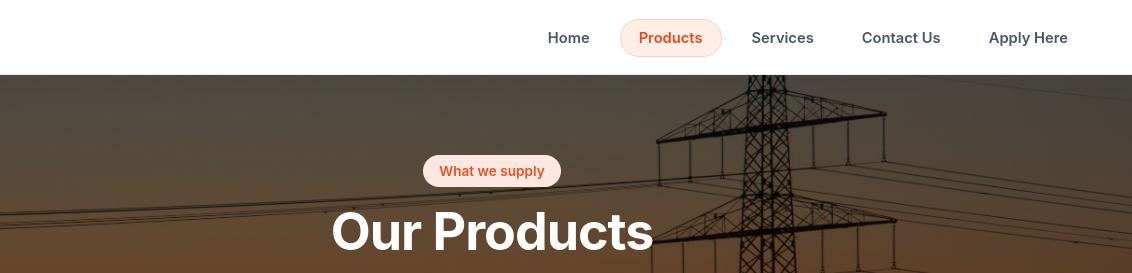
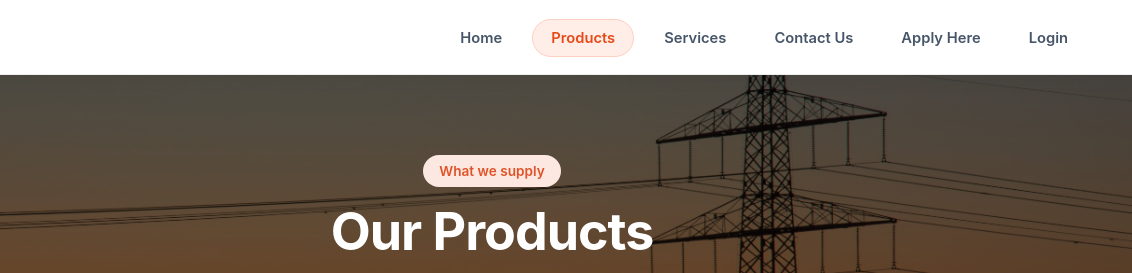
Before and after one commit to khlaphony/cssweng_georgetown, a website: page products.html in a window 1280 px wide. Shown: the top 273 px of the page, 148-1280 px from the left. Drawn offline with Linux system fonts and the light colour scheme.

Commit message:
Update products page

```diff
--- a/products.html
+++ b/products.html
@@ -23,6 +23,7 @@
           <li><a href="services.html" class="nav-link">Services</a></li>
           <li><a href="contactus.html" class="nav-link">Contact Us</a></li>
           <li><a href="apply.html" class="nav-link">Apply Here</a></li>
+          <li><a href="login.html" class="nav-link">Login</a></li>
         </ul>
       </nav>
     </div>
```
